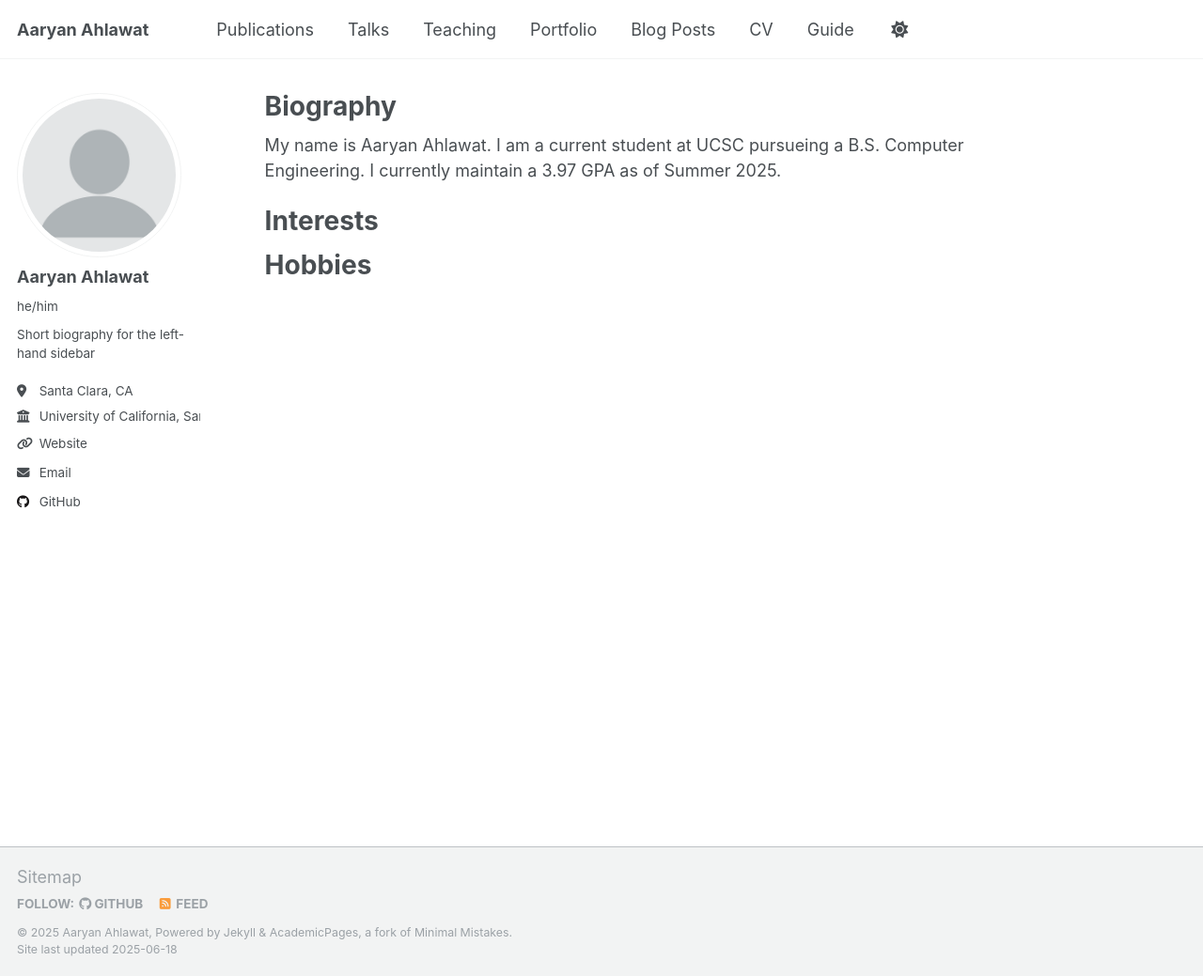
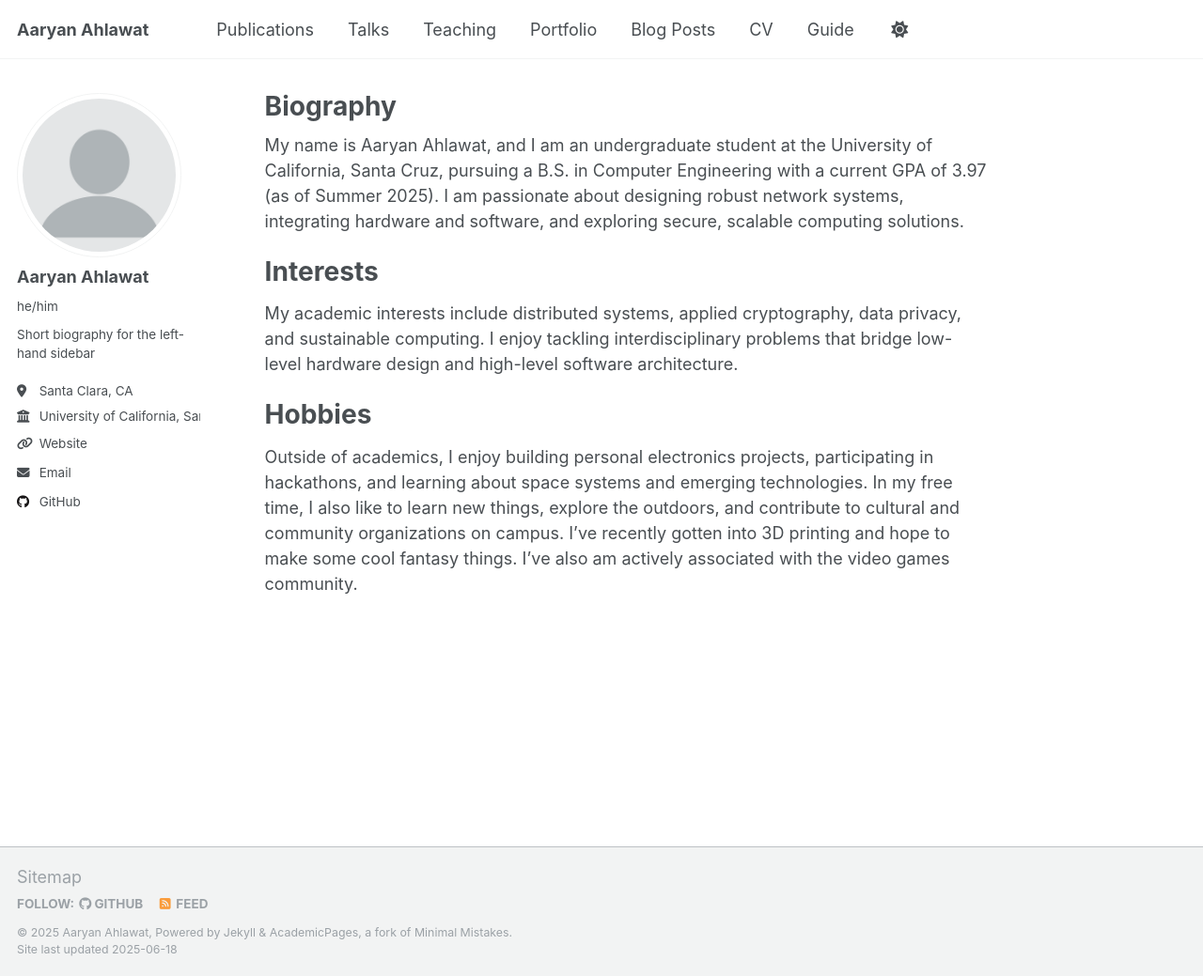
Before and after one commit to aaryanahlawat/aaryanahlawat.github.io, a Jekyll site: the page built from _pages/about.md, in a window 1280 px wide and 1039 px high. Shown: the whole window at 94% size. Built offline with Jekyll 4.4.1, drawn with Linux system fonts in a browser that asks for light colours.

Commit message:
Update about.md

```diff
--- a/_pages/about.md
+++ b/_pages/about.md
@@ -7,11 +7,12 @@ redirect_from:
   - /about.html
 ---
 
-My name is Aaryan Ahlawat. I am a current student at UCSC pursueing a B.S. Computer Engineering. I currently maintain a 3.97 GPA as of Summer 2025.
+My name is Aaryan Ahlawat, and I am an undergraduate student at the University of California, Santa Cruz, pursuing a B.S. in Computer Engineering with a current GPA of 3.97 (as of Summer 2025). I am passionate about designing robust network systems, integrating hardware and software, and exploring secure, scalable computing solutions.
 
 Interests
 ======
-
+My academic interests include distributed systems, applied cryptography, data privacy, and sustainable computing. I enjoy tackling interdisciplinary problems that bridge low-level hardware design and high-level software architecture.
 
 Hobbies
 ======
+Outside of academics, I enjoy building personal electronics projects, participating in hackathons, and learning about space systems and emerging technologies. In my free time, I also like to learn new things, explore the outdoors, and contribute to cultural and community organizations on campus. I've recently gotten into 3D printing and hope to make some cool fantasy things. I've also am actively associated with the video games community.
```
